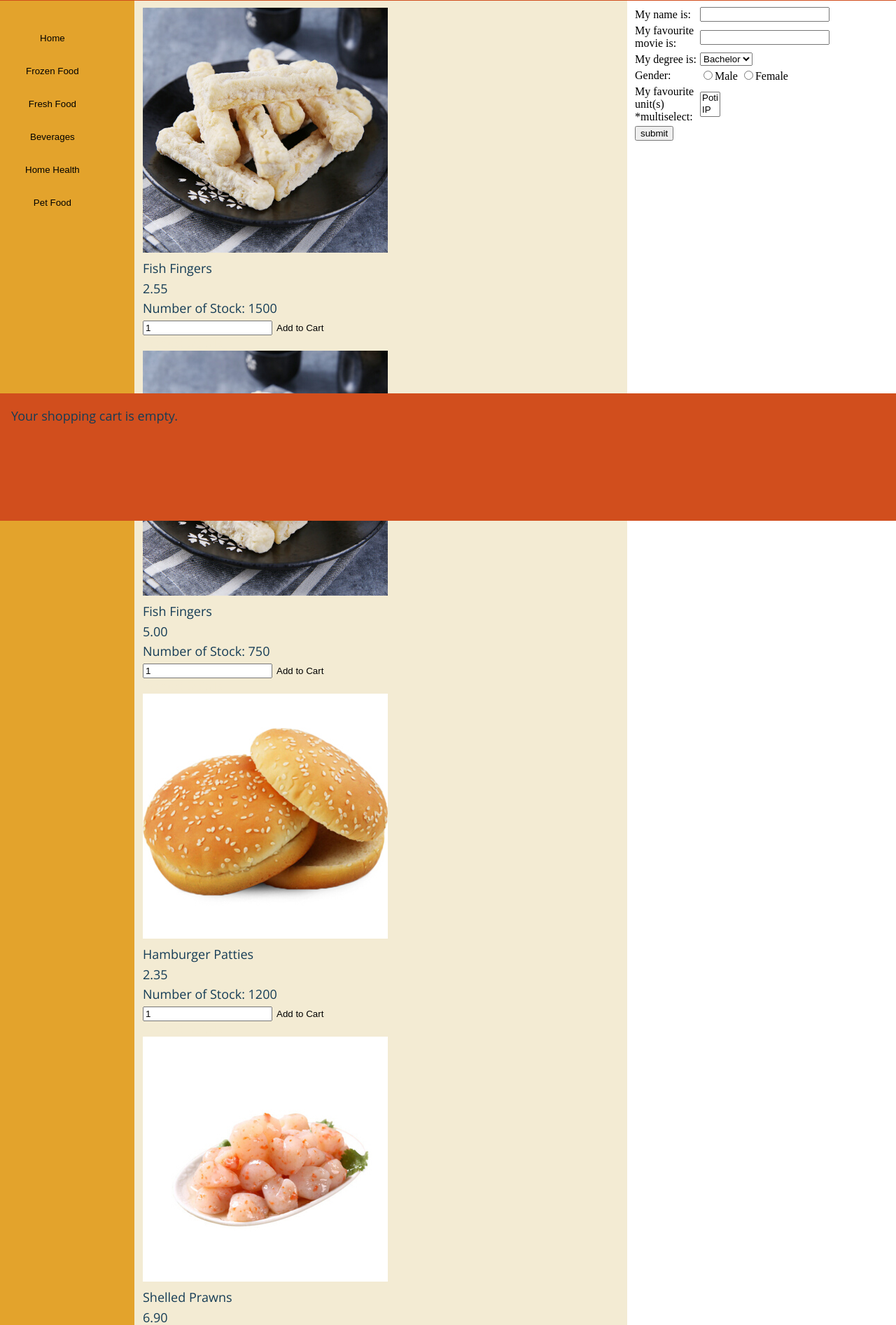
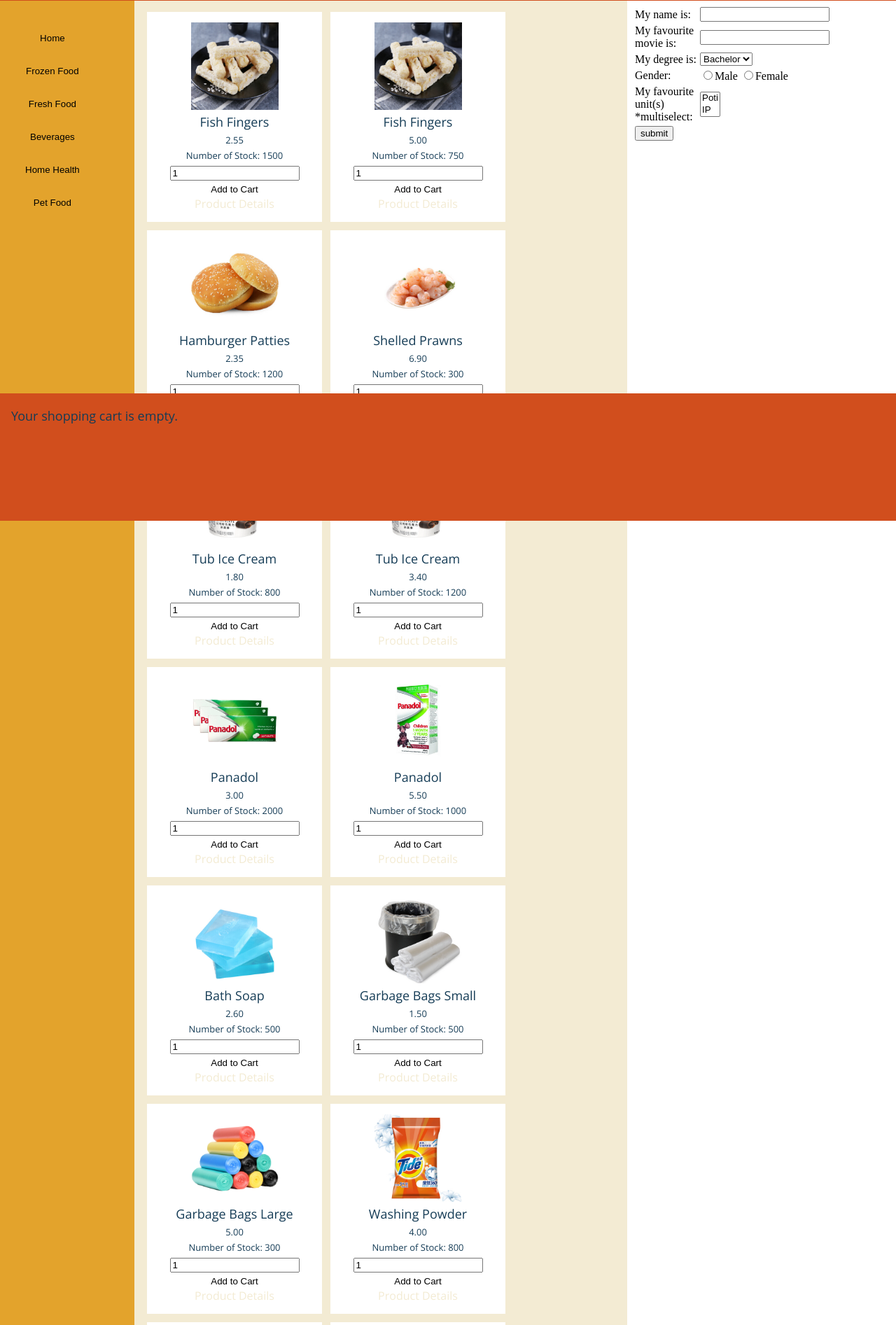
Before and after one commit to Coding-MJ/UTS_internet_programing_Assignment1, a PHP site: page / in a window 1280 px wide. Shown: the part 56-1949 px from the top of the page at 70% size. Run offline with PHP 8.4, Linux system fonts and the light colour scheme; data comes from the database, SQL or seed files in the repository; some libraries are stand-ins or nearby versions.

Commit message:
item looks good

```diff
--- a/index.php
+++ b/index.php
@@ -134,10 +134,11 @@
             <?php
               if (mysqli_num_rows($result) > 0) {
                 while ($row = mysqli_fetch_array($result)) {
-                  echo '<div class="col-md-4">';
-                    echo '<div class="card my-2">';
-                    echo '<img src="image/products/' . $row['product_id'] . '.jpg" alt="img" class="card-img-top card-image">';
-                      echo '<div class="card-body">';
+                  echo '<div class="product__item">';
+                    // echo '<div class="product__img">';
+                    echo '<img class="product__img" src="image/products/' . $row['product_id'] . '.jpg" alt="img" class="card-img-top card-image" >';
+                    // echo '</div>';
+                      echo '<div class="product__menu">';
                         echo '<h4 class="card-title">' . $row['product_name'] . '</h4>';
                         echo '<p class="card-price">' . $row['unit_price'] . '</p>';
                         echo '<p class="card-text">' . 'Number of Stock: '. $row['in_stock'] . '</p>';
@@ -153,7 +154,7 @@
                         }
                         echo '<a href="item_details.php?id=' . $row['product_id'] . '" class="btn-sm">Product Details</a>';
                       echo '</div>';
-                    echo '</div>';
+
                   echo '</div>';
                 }
 
@@ -173,7 +174,7 @@
             <div class="product" data-type="top-menu">
               <img src="image/products/1000.jpg" class="product__img">
               <div class="main__menu">
-                <button class="side__top-menu-item" data-filter="frozen">
+                <button class="mside__top-menu-ite" data-filter="frozen">
                   Frozen Food
                 </button>
               </div>
--- a/style.css
+++ b/style.css
@@ -249,8 +249,8 @@
 
 
 .product__img {
-    max-width: 65%;
-    max-height: 65%;
+    max-width: 50%;
+    max-height: 50%;
 }
 
 /* .product_text{
```
